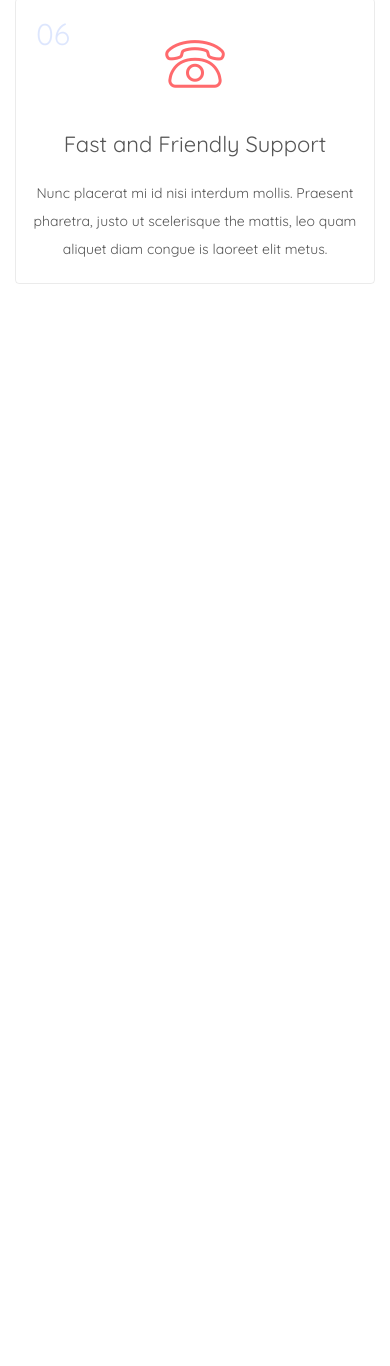
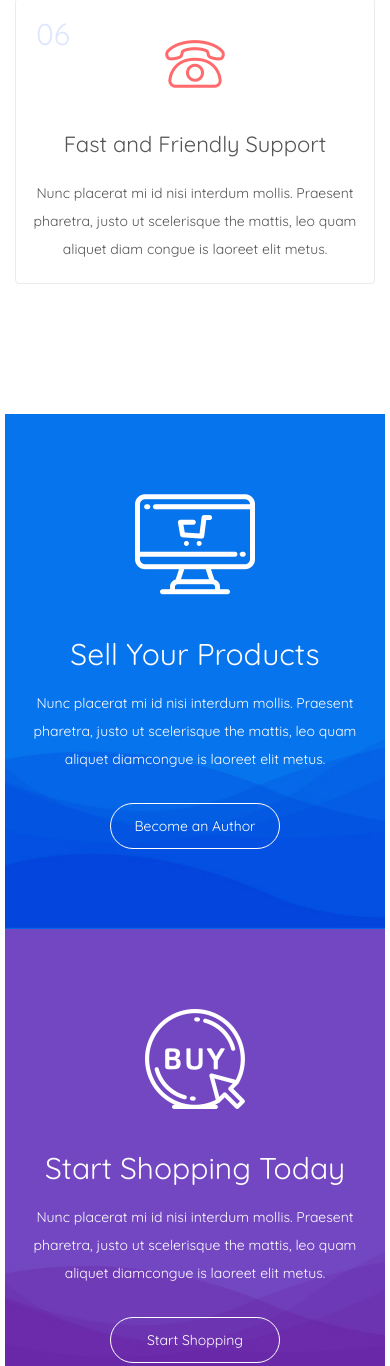
Before and after one commit to ku13shov/martplace, a website: page app/index.html in a window 390 px wide. Shown: the part 9651-11017 px from the top of the page. Before the commit the page ends 10065 px from the top, so only its background shows below. Drawn offline with nearby package versions, Linux system fonts and the light colour scheme; files whose address does not match are found by name.

Commit message:
added adaptive shop

```diff
--- a/app/index.html
+++ b/app/index.html
@@ -1372,7 +1372,7 @@
     </div>
   </section>
 
-  <!--<section class="shop">
+  <section class="shop">
     <div class="container-fluide">
       <div class="shop__items">
         <div class="shop__item" style="background-image: url(images/shop/bg-1.jpg);">
@@ -1406,7 +1406,7 @@
     </div>
   </section>
 
-  <section class="feedback">
+  <!--<section class="feedback">
     <div class="container">
       <div class="feedback__box title__box">
         <div class="feedback__box-title title__box-title">
--- a/app/scss/_media.scss
+++ b/app/scss/_media.scss
@@ -34,6 +34,12 @@
     margin: 0 10px 30px;
     max-width: 315px;
     padding: 20px 15px 40px;
+  }
+  .shop__item-title {
+    padding: 0 10px;
+  }
+  .shop__item-text {
+    padding: 0 20px;
   }
 }
 @media (max-width: 1045px){
@@ -173,6 +179,11 @@
   }
   .products__btn button:last-child {
     margin-right: 10px;
+  }
+}
+@media (max-width: 760px){
+  .shop__items {
+    flex-wrap: wrap;
   }
 }
 @media (max-width: 730px){
@@ -398,6 +409,29 @@
   .progress__item {
     max-width: 46%;
   }
+  .shop__item {
+    min-height: 480px;
+    padding: 80px 0;
+  }
+  .shop__item-img {
+    margin-bottom: 30px;
+  }
+  .shop__item-title {
+    padding: 0 10px;
+    font-size: 30px;
+    margin-bottom: 15px;
+  }
+  .shop__item-text {
+    padding: 0 20px;
+    line-height: 28px;
+    font-size: 14px;
+    margin: 0 auto 30px;
+  }
+  .shop__item-btn {
+    width: 170px;
+    font-size: 14px;
+    padding: 7px 0;
+  }
 }
 @media (max-width: 710px){
   .header__icon.icon-cart,
@@ -497,6 +531,9 @@
   .container {
     padding: 0px 5px;
   }
+  .container-fluide {
+    padding: 0 5px;
+  }
   .header__user-info{
     display: none;
   }
@@ -538,6 +575,9 @@
   }
   .feed__items .slick-next{
     display: none !important;
+  }
+  .shop__item-text {
+    padding: 0px 10px;
   }
 }
 @media (max-width: 415px){
```
Also changed, not shown: app/css/style.min.css.
